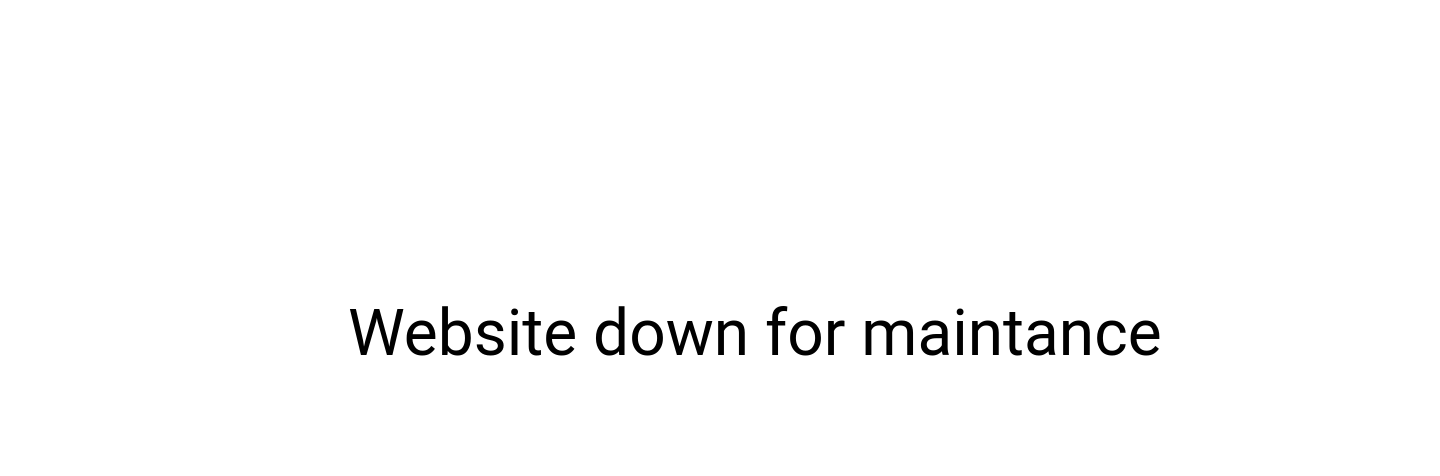
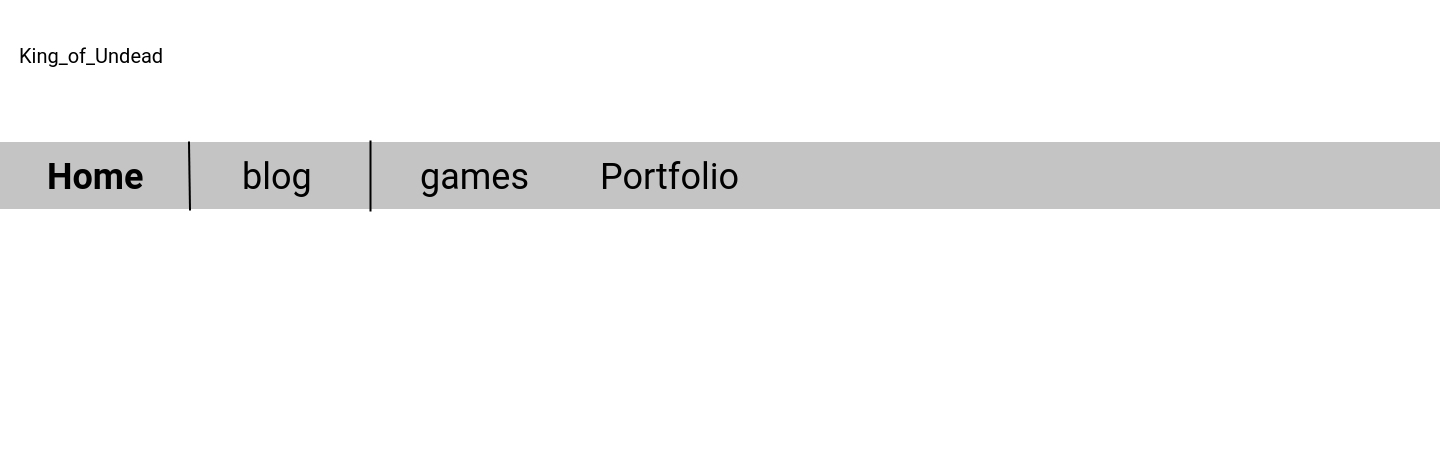
Before and after one commit to KingofUndead/DiscordBotStore, a plain HTML site: page index.html in a window 1280 px wide. Shown: the whole page, 1440 px wide, since content can reach past the window. Drawn offline with Linux system fonts and the light colour scheme.

Commit message:
Update index.html

```diff
--- a/index.html
+++ b/index.html
@@ -1,33 +1,150 @@
 <!DOCTYPE html>
 <html>
 
-  <style>
-    body{
-    background-color: white;
-    }
-</style>
+
   <body>
+
     <style>
-      .welcome {
+.bar {
 position: absolute;
-width: 819px;
-height: 177px;
-left: 348px;
-top: 232px;
+width: 1440px;
+height: 67px;
+left: 0px;
+top: 142px;
+
+background: #C4C4C4;
+}
+    </style>
+	<style> .welcome {
+	position: absolute;
+width: 262px;
+height: 44px;
+left: 19px;
+top: 15px;
 
 font-family: Roboto;
 font-style: normal;
 font-weight: normal;
-font-size: 64px;
-line-height: 75px;
+font-size: 20px;
+line-height: 42px;
 
+color: #000000;}
+	</style>
+	<style>
+	.hidden {
+	position: absolute;
+	color: ;
+	width: 10;
+	height: 10;
+	font-size:
+	top: 1000px;
+	left: 1000px;
+	color: white;
+	}
+	</style>
+	<style>
+	.homepage {
+	position: absolute;
+width: 103px;
+height: 34px;
+left: 47px;
+top: 120px;
+
+font-family: Roboto;
+font-style: normal;
+font-weight: bold;
+font-size: 36px;
+line-height: 42px;
+
+color: #000000;
 }
-    </style>
-    <p class="welcome">Website down for maintance</p>
-  <!--https://kingofundead.github.io/DiscordBotStore/-->
-  <!--www.customdiscordbots.com-->
+	</style>
+	<style>
+	.line1 {
+	position: absolute;
+width: 67.01px;
+height: 0px;
+left: 155px;
+top: 175px;
+
+border: 1px solid #000000;
+transform: rotate(89.14deg);
+	}
+	</style>
+	<style>
+	.blog {
+	position: absolute;
+width: 78px;
+height: 34px;
+left: 242px;
+top: 120px;
+
+font-family: Roboto;
+font-style: normal;
+font-weight: normal;
+font-size: 36px;
+line-height: 42px;
+
+color: #000000;}
+	</style>
+	<style>
+	.games{
+	position: absolute;
+width: 114px;
+height: 31px;
+left: 420px;
+top: 120px;
+
+font-family: Roboto;
+font-style: normal;
+font-weight: normal;
+font-size: 36px;
+line-height: 42px;
+
+color: #000000;
+	}
+	</style>
+	<style>
+	.line2 {
+	position: absolute;
+width: 69px;
+height: 0px;
+left: 335px;
+top: 175px;
+
+border: 1px solid #000000;
+transform: rotate(90deg);
+	}
+	</style>
+	<style>
+	.portfolio {
+	position: absolute;
+width: 143px;
+height: 33px;
+left: 600px;
+top: 120px;
+
+font-family: Roboto;
+font-style: normal;
+font-weight: normal;
+font-size: 36px;
+line-height: 42px;
+
+color: #000000;
 
 
+	}
+	</style>
+    <p class="welcome">King_of_Undead</p>
+	<a href="gift.html"><p class="hidden">gift</p></a>
+  <div class="bar"></div>
+  <p class="homepage"><strong>Home</strong></p>
+  <div class="line1"></div>
+  <p class="blog">blog</p>
+  <p class="games">games</p>
+  <div class="line2"></div>
+  <p class="portfolio">Portfolio</p>
+  <!--<p>Medias</p>-->
 
   </body>
 </html>
```
